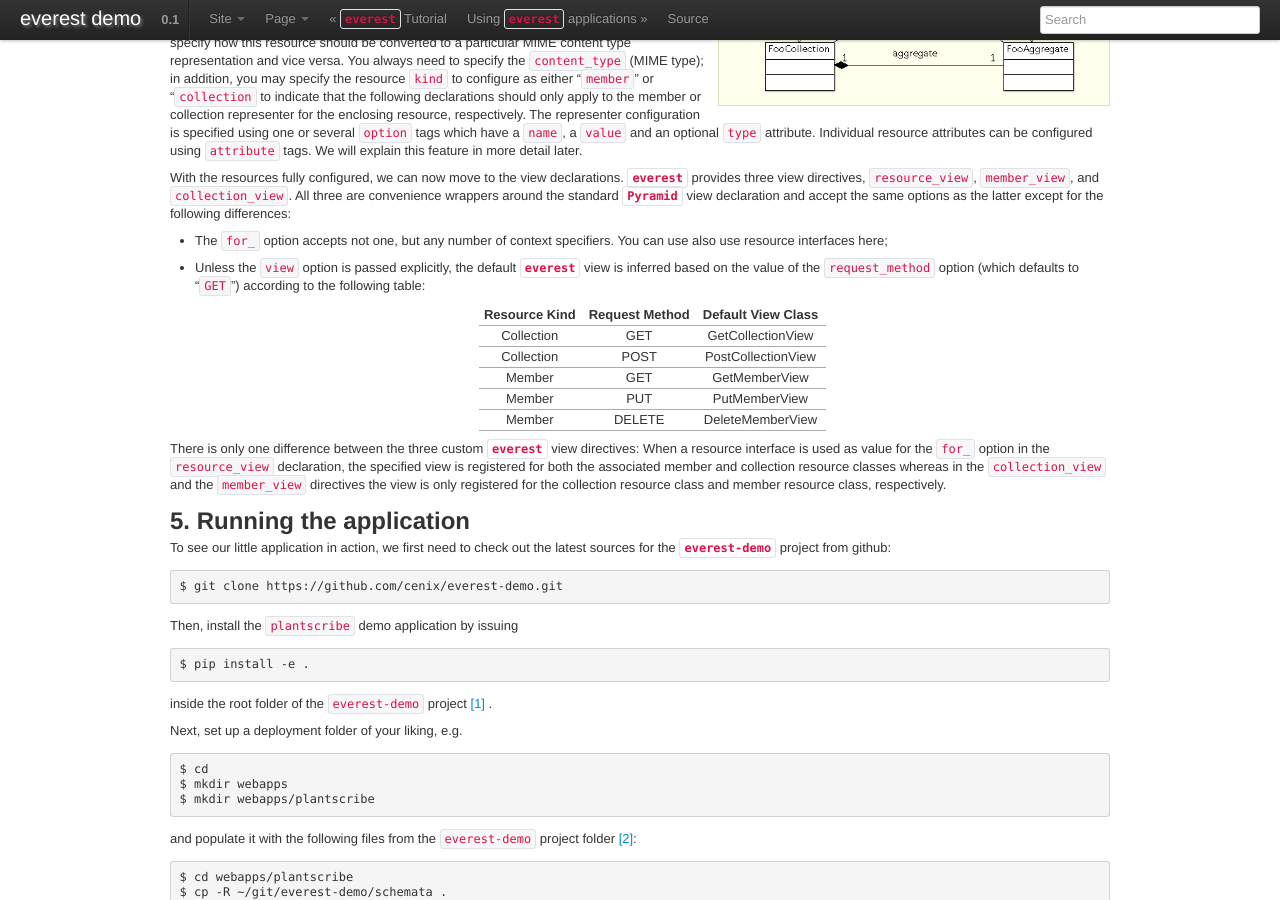
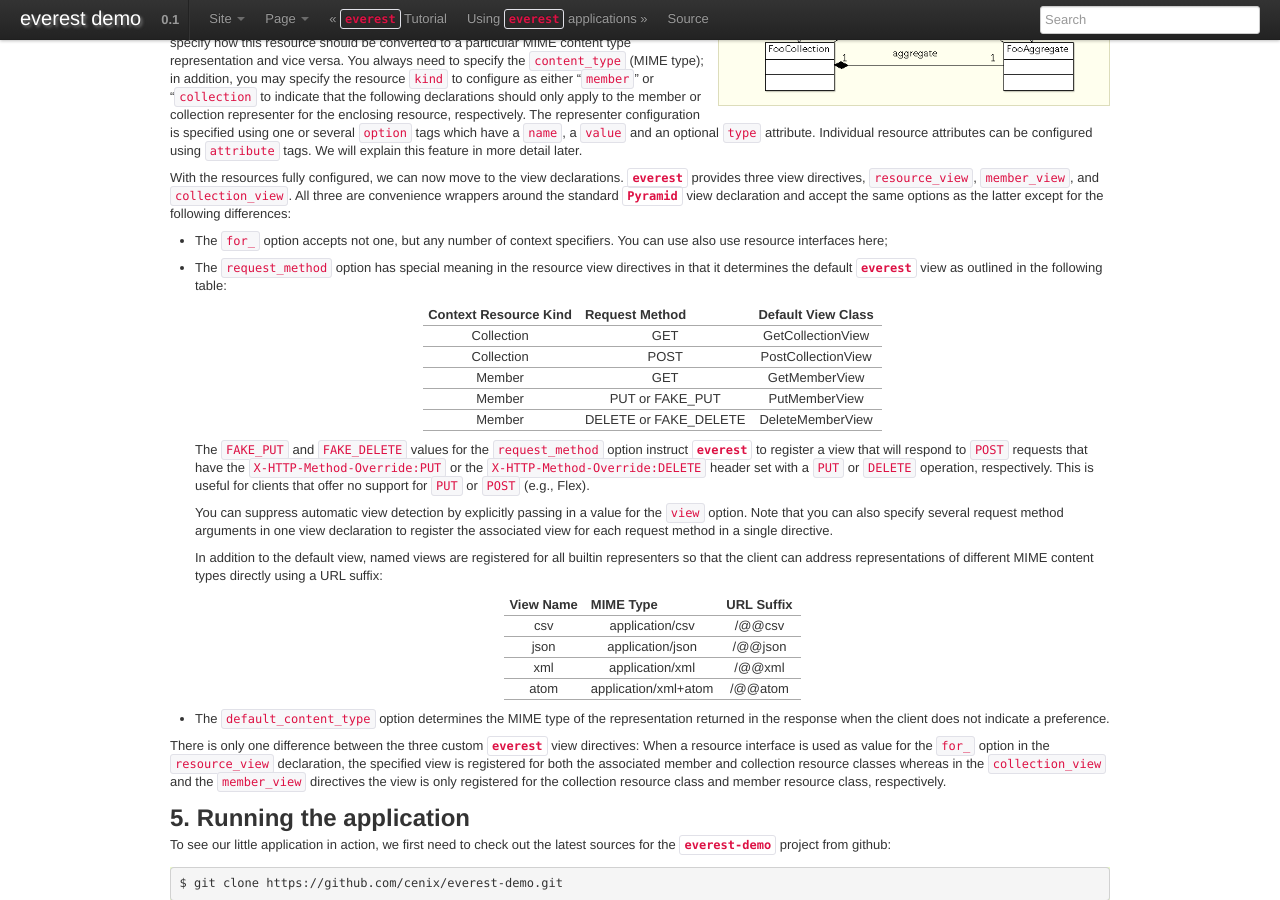
Before and after one commit to helixyte/everest-demo, a Sphinx documentation site: the page built from docs/building.rst, in a window 1280 px wide and 900 px high, scrolled down 3670 px. Built offline with Sphinx 7.4.7, drawn with Linux system fonts in a browser that asks for light colours.

Commit message:
Improved view docs and switched to new view declarations.

```diff
--- a/docs/building.rst
+++ b/docs/building.rst
@@ -285,19 +285,48 @@ options as the latter except for the following differences:
 
 * The ``for_`` option accepts not one, but any number of context specifiers.
   You can use also use resource interfaces here;
-* Unless the ``view`` option is passed explicitly, the default :mod:`everest`
-  view is inferred based on the value of the ``request_method`` option (which
-  defaults to "``GET``") according to the following table:
+* The ``request_method`` option has special meaning in the resource view
+  directives in that it determines the default :mod:`everest` view as outlined
+  in the following table:
 
-  ================== ==================== ========================
-  **Resource Kind**   **Request Method**   **Default View Class**
-  ================== ==================== ========================
-  Collection         GET                  GetCollectionView
-  Collection         POST                 PostCollectionView
-  Member             GET                  GetMemberView
-  Member             PUT                  PutMemberView
-  Member             DELETE               DeleteMemberView
-  ================== ==================== ========================
+  ========================= ===================== ========================
+  **Context Resource Kind** **Request Method**    **Default View Class**
+  ========================= ===================== ========================
+  Collection                GET                   GetCollectionView
+  Collection                POST                  PostCollectionView
+  Member                    GET                   GetMemberView
+  Member                    PUT or FAKE_PUT       PutMemberView
+  Member                    DELETE or FAKE_DELETE DeleteMemberView
+  ========================= ===================== ========================
+
+  The ``FAKE_PUT`` and ``FAKE_DELETE`` values for the ``request_method``
+  option instruct :mod:`everest` to register a view that will respond to
+  ``POST`` requests that have the ``X-HTTP-Method-Override:PUT`` or the
+  ``X-HTTP-Method-Override:DELETE`` header set with a ``PUT`` or ``DELETE``
+  operation, respectively. This is useful for clients that offer no support
+  for ``PUT`` or ``POST`` (e.g., Flex).
+
+  You can suppress automatic view detection by explicitly passing in a value
+  for the ``view`` option. Note that you can also specify several request
+  method arguments in one view declaration to register the associated view
+  for each request method in a single directive.
+
+  In addition to the default view, named views are registered for all builtin
+  representers so that the client can address representations of different
+  MIME content types directly using a URL suffix:
+
+  ============= ==================== ===============
+  **View Name** **MIME Type**         **URL Suffix**
+  ============= ==================== ===============
+  csv           application/csv      /@@csv
+  json          application/json     /@@json
+  xml           application/xml      /@@xml
+  atom          application/xml+atom /@@atom
+  ============= ==================== ===============
+
+* The ``default_content_type`` option determines the MIME type of the
+  representation returned in the response when the client does not indicate
+  a preference.
 
 There is only one difference between the three custom :mod:`everest` view
 directives: When a resource interface is used as value for the ``for_`` option
@@ -478,6 +507,8 @@ resources, possibly even pointing to different directories in your file system.
 Different resorces may use different repositories, but any given resource can
 only be assigned to one repository.
 
+
+
 .. rubric:: Footnotes
 
 .. [#f1] If you use ``easy_install`` as your package manager, the equivalent
```
Also changed, not shown: 1 other file.
